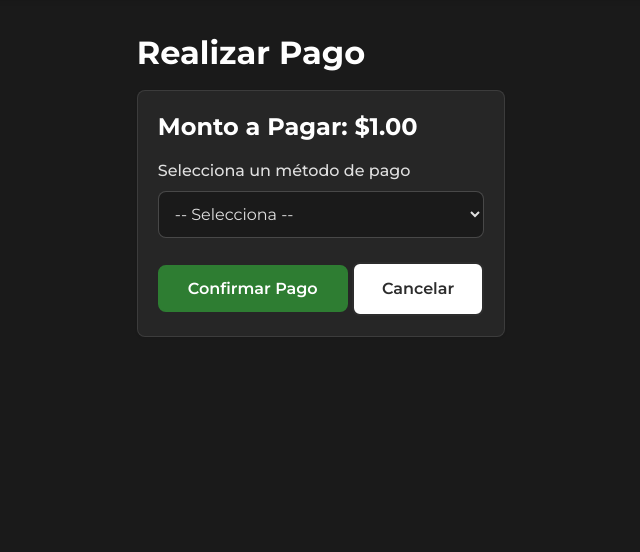
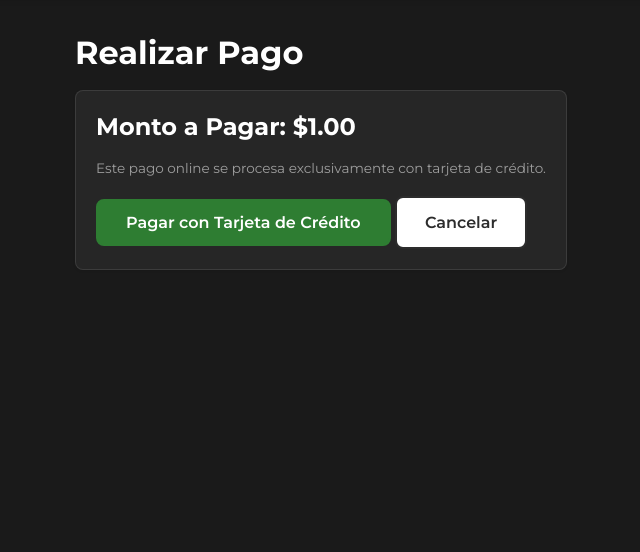
Before and after one commit to SantiTose/Club360, a Flask app: page /pagos/pagar/1 in a window 1280 px wide. Shown: the part 73-625 px from the top of the page, without its empty margins (319-959 px from the left). Run offline with Flask 3, Linux system fonts and the light colour scheme; a user stored in the database is signed in; tables that the repository leaves empty hold one stand-in row (values such as "Sample post").

Commit message:
clientes sin opcion de metodo de pago, unicamente tarjeta de credito + empleado puede registrar pago en efectivo o con tarjeta

```diff
--- a/templates/pagos/pagar.html
+++ b/templates/pagos/pagar.html
@@ -8,19 +8,10 @@
 <div class="payment-container">
     <div class="payment-card">
         <h3>Monto a Pagar: ${{ "%.2f"|format(pago.monto) }}</h3>
+        <p class="form-text">Este pago online se procesa exclusivamente con tarjeta de crédito.</p>
 
         <form method="POST" class="form">
-            <div class="form-group">
-                <label for="metodo_pago">Selecciona un método de pago</label>
-                <select id="metodo_pago" name="metodo_pago" required class="form-control">
-                    <option value="">-- Selecciona --</option>
-                    <option value="efectivo">Efectivo</option>
-                    <option value="tarjeta_credito">Tarjeta de Crédito</option>
-                    <option value="virtual">Pago Virtual</option>
-                </select>
-            </div>
-
-            <button type="submit" class="btn btn-success">Confirmar Pago</button>
+            <button type="submit" class="btn btn-success">Pagar con Tarjeta de Crédito</button>
             <a href="{{ url_for('pagos.ver_deuda') }}" class="btn btn-secondary">Cancelar</a>
         </form>
     </div>
--- a/templates/pagos/registrar.html
+++ b/templates/pagos/registrar.html
@@ -30,7 +30,6 @@
                     <option value="">-- Selecciona --</option>
                     <option value="efectivo">Efectivo</option>
                     <option value="tarjeta_credito">Tarjeta de Crédito</option>
-                    <option value="virtual">Pago Virtual</option>
                 </select>
             </div>
 
--- a/website/pagos/routes.py
+++ b/website/pagos/routes.py
@@ -59,7 +59,7 @@ def ver_deuda():
 @pagos_bp.route('/pagar/<int:pago_id>', methods=['GET', 'POST'])
 @login_required
 def pagar(pago_id):
-    """Realizar pago."""
+    """Realizar pago de cliente en web (solo tarjeta de credito)."""
     pago = Pago.query.get_or_404(pago_id)
 
     if pago.usuario_id != current_user.id:
@@ -67,25 +67,15 @@ def pagar(pago_id):
         return redirect(url_for('pagos.ver_deuda'))
 
     if request.method == 'POST':
-        metodo_pago = request.form.get('metodo_pago')
-
-        if metodo_pago not in ['efectivo', 'tarjeta_credito', 'virtual']:
-            flash('Método de pago inválido', 'error')
-            return redirect(url_for('pagos.pagar', pago_id=pago_id))
-
-        pago.metodo_pago = metodo_pago
+        pago.metodo_pago = 'tarjeta_credito'
         pago.estado = 'completado'
         pago.fecha_pago = datetime.utcnow()
-        if metodo_pago == 'virtual':
-            pago.referencia_transaccion = f"VIRT-{secrets.token_hex(8).upper()}"
+        pago.referencia_transaccion = f"TC-{secrets.token_hex(8).upper()}"
 
         db.session.commit()
         _reconciliar_estado_cliente(current_user)
 
-        if metodo_pago == 'virtual':
-            flash(f'Pago virtual completado. Referencia: {pago.referencia_transaccion}', 'success')
-        else:
-            flash('Pago completado exitosamente', 'success')
+        flash(f'Pago con tarjeta completado. Referencia: {pago.referencia_transaccion}', 'success')
         return redirect(url_for('pagos.ver_deuda'))
 
     return render_template('pagos/pagar.html', pago=pago)
@@ -118,7 +108,7 @@ def registrar_pago():
             flash('El monto debe ser mayor a cero', 'error')
             return redirect(url_for('pagos.registrar_pago'))
 
-        if metodo_pago not in ['efectivo', 'tarjeta_credito', 'virtual']:
+        if metodo_pago not in ['efectivo', 'tarjeta_credito']:
             flash('Método de pago inválido', 'error')
             return redirect(url_for('pagos.registrar_pago'))
 
@@ -128,7 +118,7 @@ def registrar_pago():
             metodo_pago=metodo_pago,
             estado='completado',
             fecha_pago=datetime.utcnow(),
-            referencia_transaccion=(f"VIRT-{secrets.token_hex(8).upper()}" if metodo_pago == 'virtual' else None)
+            referencia_transaccion=(f"TC-{secrets.token_hex(8).upper()}" if metodo_pago == 'tarjeta_credito' else None)
         )
 
         db.session.add(nuevo_pago)
```
Also changed, not shown: website/turnos/routes.py (+4 -4 lines).
